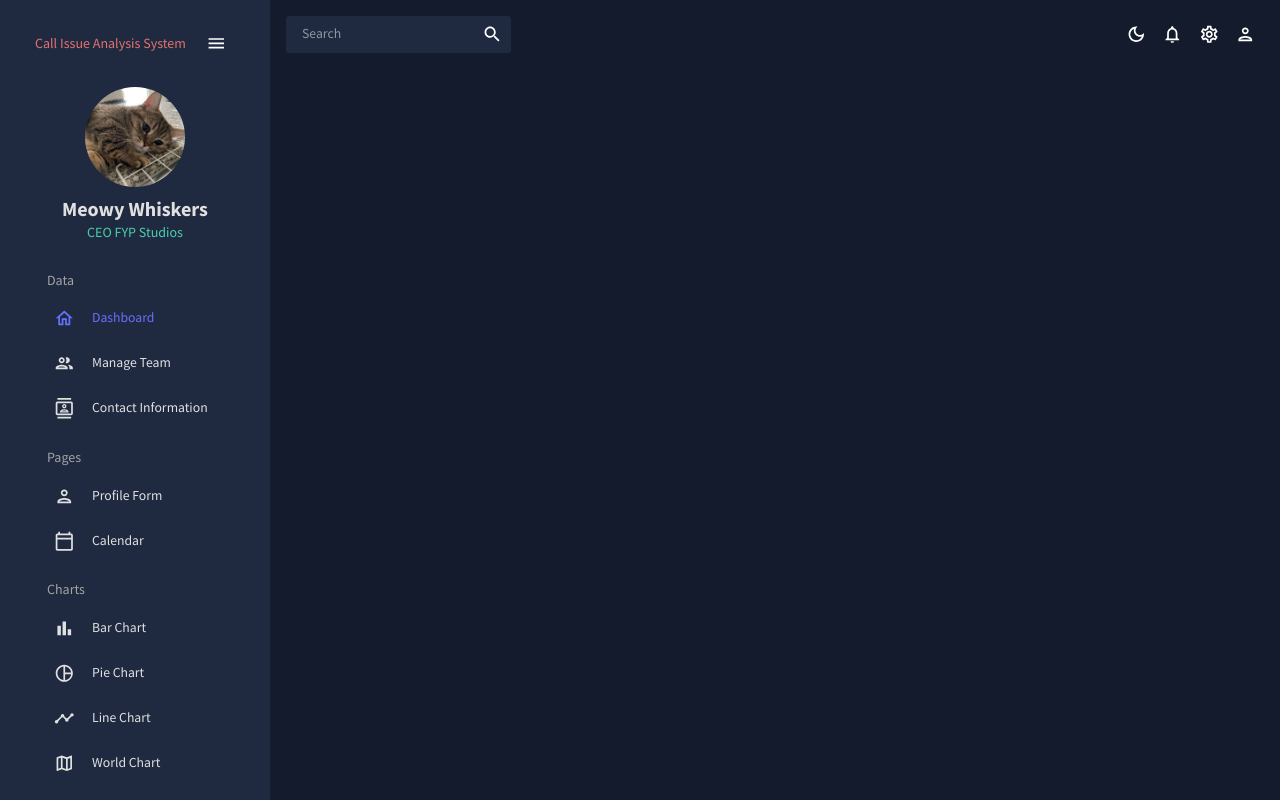
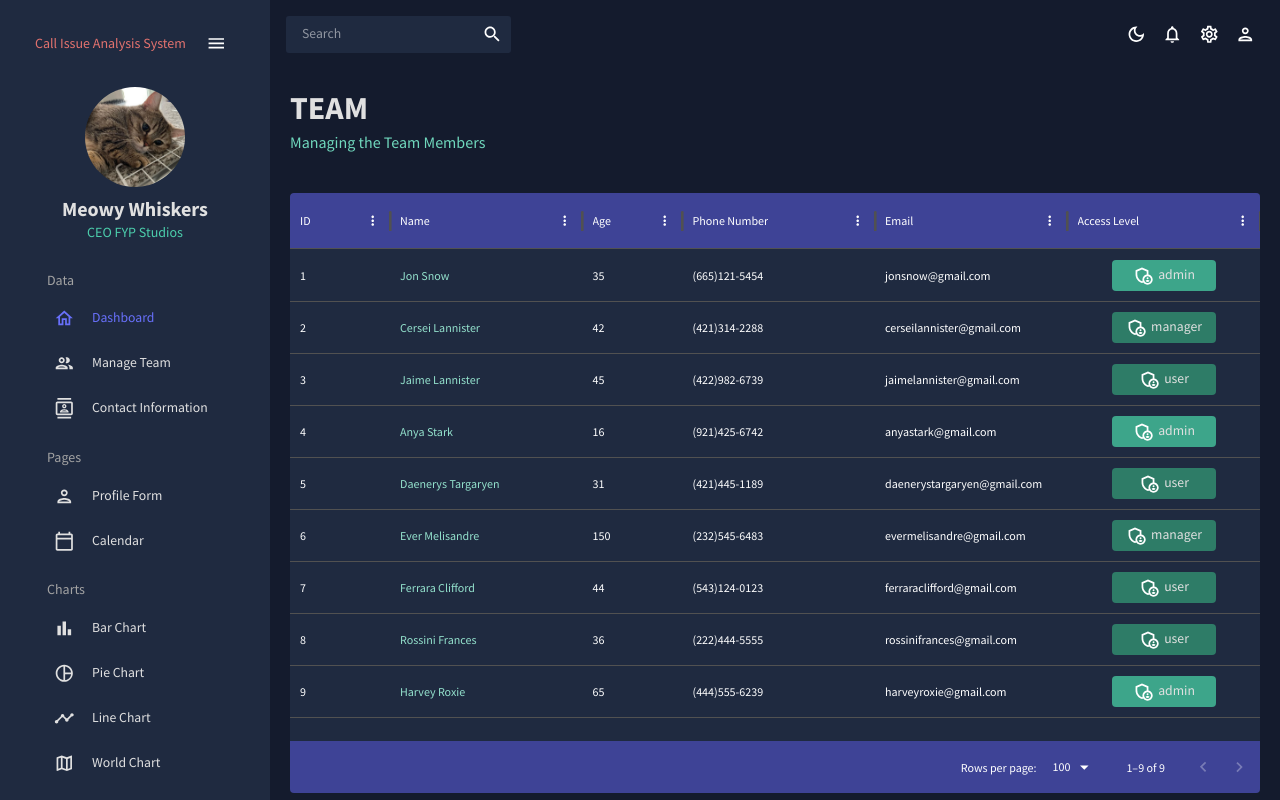
Before and after one commit to haiderkayani/AI-Driven-Call-Center-Issue-Analysis-System---FYP, a React (Create React App) app in the folder admindashboard/: page /team in a window 1280 px wide. Built offline with nearby package versions, Linux system fonts and the light colour scheme.

Commit message:
added Teams page

```diff
--- a/admindashboard/src/App.js
+++ b/admindashboard/src/App.js
@@ -5,7 +5,7 @@
 import Navbar from "./scenes/global/Navbar";
 import Dashboard from "./scenes/dashboard"
 // import Invoices from "./scenes/invoices"
-// import Team from "./scenes/team"
+import Team from "./scenes/team"
 // import Contacts from "./scenes/contacts"
 // import Form from "./scenes/form"
 // import Line from "./scenes/line"
@@ -28,7 +28,7 @@
             <Topbar />
             <Routes>
               <Route path='/' element={<Dashboard />} />
-              {/* <Route path='/team' element={<Team />} /> */}
+              <Route path='/team' element={<Team />} />
               {/* <Route path='/invoices' element={<Invoices />} /> */}
               {/* <Route path='/contacts' element={<Contacts />} /> */}
               {/* <Route path='/form' element={<Form />} /> */}
--- /dev/null
+++ b/admindashboard/src/scenes/team/index.jsx
@@ -0,0 +1,111 @@
+import {Box, Typography, useTheme} from "@mui/material";
+import {DataGrid} from "@mui/x-data-grid";
+import { tokens } from "../../theme";
+import {mockDataTeam} from "../../data/mockData";
+import AdminPanelSettingsOutlinedIcon from "@mui/icons-material/AdminPanelSettingsOutlined";
+import LockOpenOutlinedIcon from "@mui/icons-material/AdminPanelSettingsOutlined";
+import SecurtiyOutlinedIcon from "@mui/icons-material/AdminPanelSettingsOutlined";
+import Header from "../../components/Header";
+
+const Team = () => {
+    const theme = useTheme();
+    const colors = tokens(theme.palette.mode);
+
+    const columns = [
+        {
+            field: "id",
+            headerName : "ID"
+        },
+        {
+            field: "name",
+            headerName : "Name",
+            flex : 1,
+            cellClassName: "name-column--cell",
+        },
+        {
+            field: "age",
+            headerName : "Age",
+            type : "number",
+            headerAlign : "left",
+            align : "left",
+        },
+        {
+            field: "phone",
+            headerName : "Phone Number",
+            flex : 1,
+        },
+        {
+            field: "email",
+            headerName : "Email",
+            flex : 1,
+        },
+        {
+            field: "accessLevel",
+            headerName : "Access Level",
+            flex : 1,
+            renderCell : ({row : {access}}) => {
+                return (
+                    <Box
+                        width="60%"
+                        m = "10px auto"
+                        p = "5px"
+                        display = "flex"
+                        justifyContent= "center"
+                        backgroundColor = {
+                            access === "admin"
+                              ? colors.greenAccent[600]
+                              : colors.greenAccent[700]
+                        }
+                        borderRadius= "4px"
+                    >
+                        {access === "admin" && <AdminPanelSettingsOutlinedIcon />}
+                        {access === "manager" && <SecurtiyOutlinedIcon />}
+                        {access === "user" && <LockOpenOutlinedIcon />}
+                        <Typography color = {colors.gray[100]} sx={{ml : "5px"}}>
+                            {access}
+                        </Typography>
+
+
+                    </Box>
+                );
+            },
+        },
+    ];
+
+    return (
+        <Box m = "20px">
+            <Header title = "TEAM" subtitle= "Managing the Team Members" />
+            <Box m = "40px 0 0 0" height = "75vh" sx = {{
+                "& .MuiDataGrid-root": {
+                    border : "none"
+                },
+                "& .MuiDataGrid-cell" : {
+                    borderBottom : "none"
+                },
+                "& .name-column--cell": {
+                    color : colors.greenAccent[300]
+                },
+                "& .MuiDataGrid-columnHeader":{
+                    backgroundColor : colors.blueAccent[700],
+                    borderBottom : "none"
+                },
+                "& .MuiDataGrid-virtualScroller": {
+                    backgroundColor : colors.primary[400]
+                },
+                "& .MuiDataGrid-footerContainer": {
+                    borderTop : "none",
+                    backgroundColor : colors.blueAccent[700]
+                },
+            }}>
+               <DataGrid
+               rows = {mockDataTeam}
+               columns={columns}
+               />
+            </Box>
+        </Box>
+    )
+
+}
+
+
+export default Team;
```
